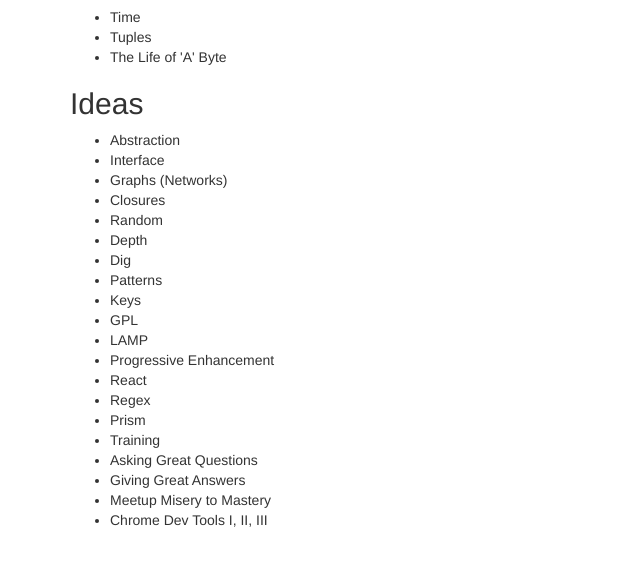
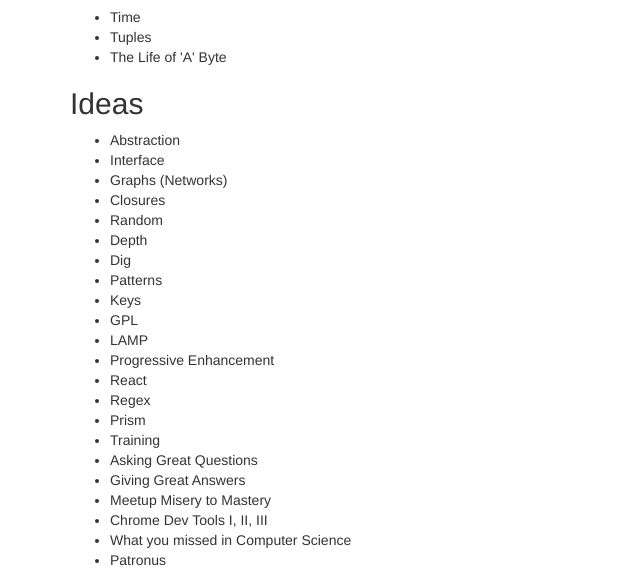
Before and after one commit to caseydriscoll/talks, a plain HTML site: page index.html in a window 1280 px wide. Shown: the part 641-1221 px from the top of the page, without its empty margins (0-640 px from the left). Before the commit the page ends 1181 px from the top, so only its background shows below. Drawn offline with nearby package versions, Linux system fonts and the light colour scheme.

Commit message:
Add more ideas

```diff
--- a/index.html
+++ b/index.html
@@ -60,6 +60,8 @@
         <li>Giving Great Answers</li>
 		<li>Meetup Misery to Mastery</li>
 		<li>Chrome Dev Tools I, II, III</li>
+        <li>What you missed in Computer Science</li>
+        <li>Patronus</li>
       </ul>
     </div>
   </body>
```
